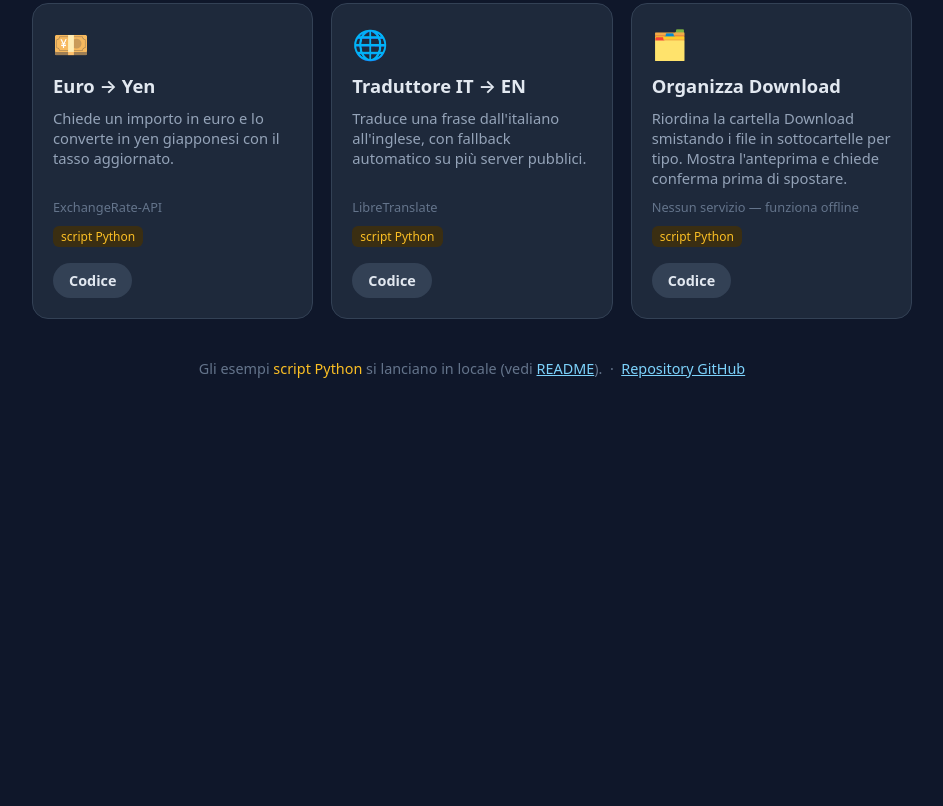
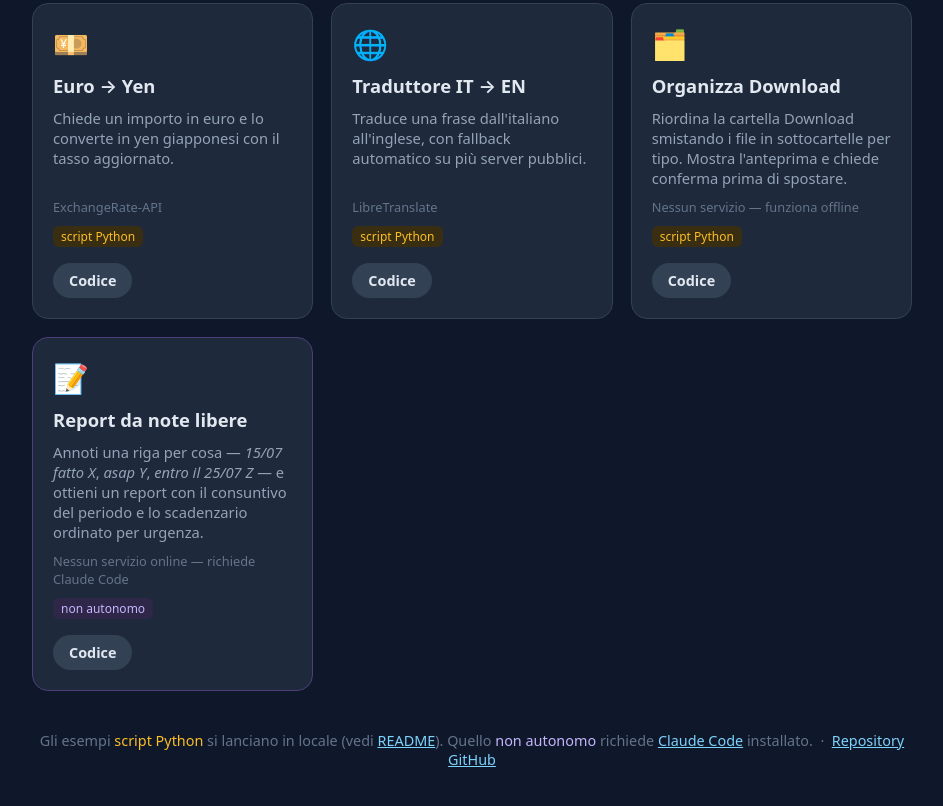
Before and after one commit to gvasta62/esempi-libro, a plain HTML site: page index.html in a window 1280 px wide. Shown: the part 500-1306 px from the top of the page, without its empty margins (168-1111 px from the left). Before the commit the page ends 918 px from the top, so only its background shows below. Drawn offline with Linux system fonts and the light colour scheme.

Commit message:
Aggiunge la scheda del settimo esempio alla vetrina index.html
La pagina si era fermata a sei card mentre il README ne elencava sette.
La nuova card e' visivamente distinta (bordo e tag violetti invece
dell'ambra usata per gli script Python) perche' e' l'unico esempio che
non e' autonomo: richiede Claude Code installato. Il footer lo spiega.

Co-Authored-By: Claude Opus 4.8 (1M context) <noreply@anthropic.com>

```diff
--- a/index.html
+++ b/index.html
@@ -68,6 +68,16 @@
       padding: 2px 8px;
       border-radius: 6px;
     }
+    .tag-claude {
+      align-self: flex-start;
+      font-size: .75rem;
+      color: #c4b5fd;
+      background: #2e2748;
+      padding: 2px 8px;
+      border-radius: 6px;
+    }
+    .card.extra { border-color: #4c3f7a; }
+    .card.extra:hover { border-color: #a78bfa; }
     footer { text-align: center; margin-top: 40px; color: #64748b; font-size: .9rem; }
     footer a { color: #7dd3fc; }
   </style>
@@ -148,11 +158,24 @@
         </div>
       </div>
 
+      <div class="card extra">
+        <div class="icona">📝</div>
+        <h2>Report da note libere</h2>
+        <p>Annoti una riga per cosa — <em>15/07 fatto X</em>, <em>asap Y</em>, <em>entro il 25/07 Z</em> — e ottieni un report con il consuntivo del periodo e lo scadenzario ordinato per urgenza.</p>
+        <div class="servizio">Nessun servizio online — richiede Claude Code</div>
+        <span class="tag-claude">non autonomo</span>
+        <div class="azioni">
+          <a class="btn secondario" href="https://github.com/gvasta62/esempi-libro/tree/main/report-settimanali" target="_blank" rel="noopener">Codice</a>
+        </div>
+      </div>
+
     </div>
 
     <footer>
       Gli esempi <span style="color:#fbbf24">script Python</span> si lanciano in locale (vedi
       <a href="https://github.com/gvasta62/esempi-libro/blob/main/README.md" target="_blank" rel="noopener">README</a>).
+      Quello <span style="color:#c4b5fd">non autonomo</span> richiede
+      <a href="https://claude.com/claude-code" target="_blank" rel="noopener">Claude Code</a> installato.
       &nbsp;·&nbsp; <a href="https://github.com/gvasta62/esempi-libro" target="_blank" rel="noopener">Repository GitHub</a>
     </footer>
   </div>
```
